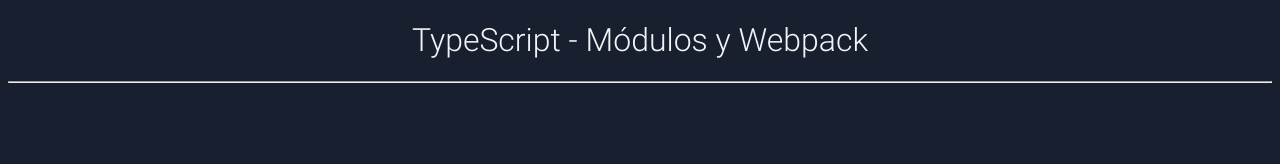
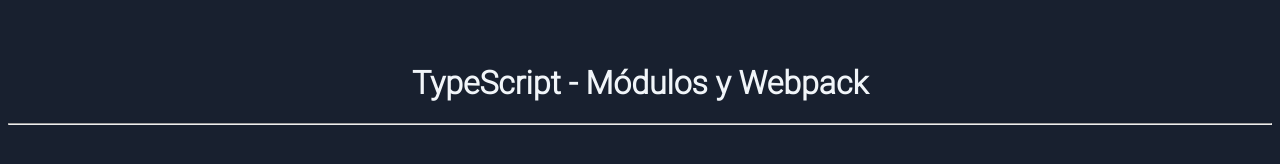
Before and after one commit to daniel-pompa/typescript-basics, a website with bundled scripts: page typescript-node/index.html in a window 1280 px wide. Built offline with nearby package versions, Linux system fonts and the light colour scheme.

Commit message:
Update styles.css file

```diff
--- a/typescript-node/assets/css/styles.css
+++ b/typescript-node/assets/css/styles.css
@@ -16,7 +16,8 @@
 }
 
 h1 {
-  font-weight: lighter;
+  font-weight: bold;
+  margin-top: 4rem;
 }
 
 input,
```
